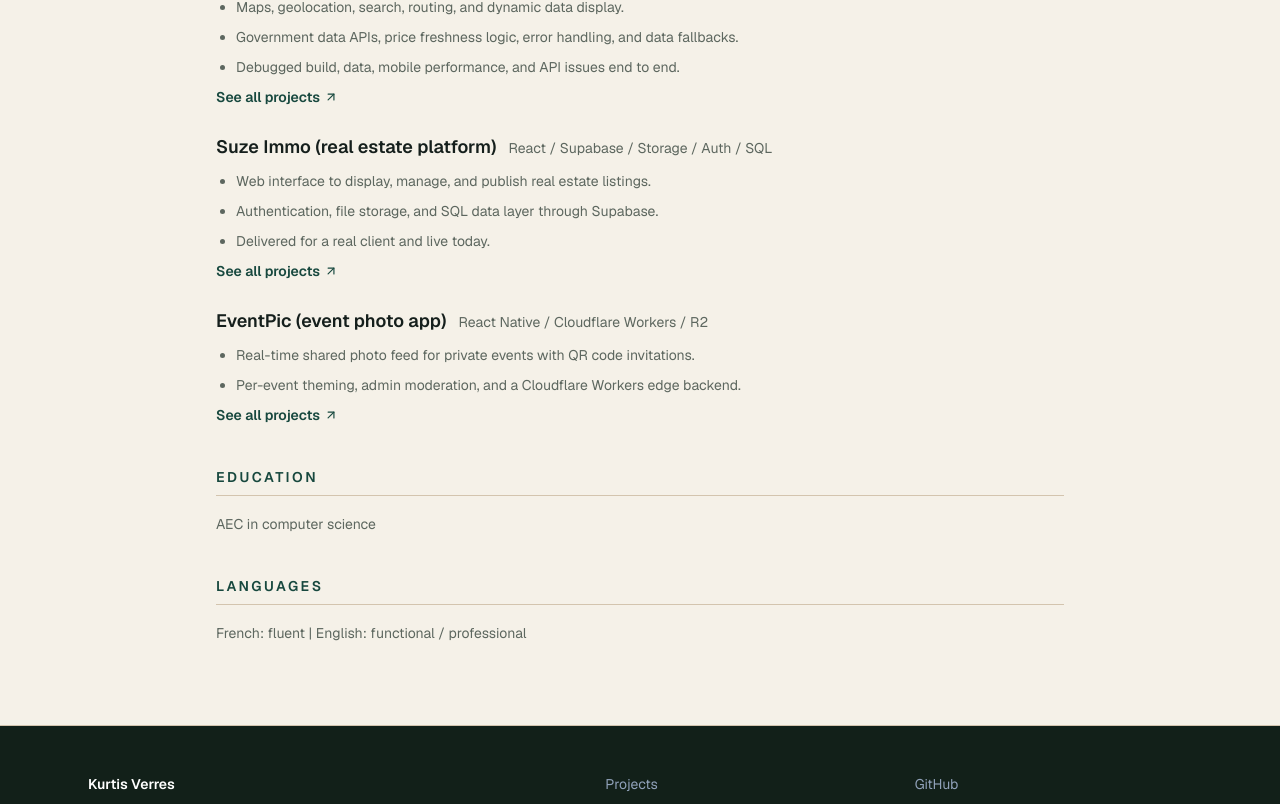
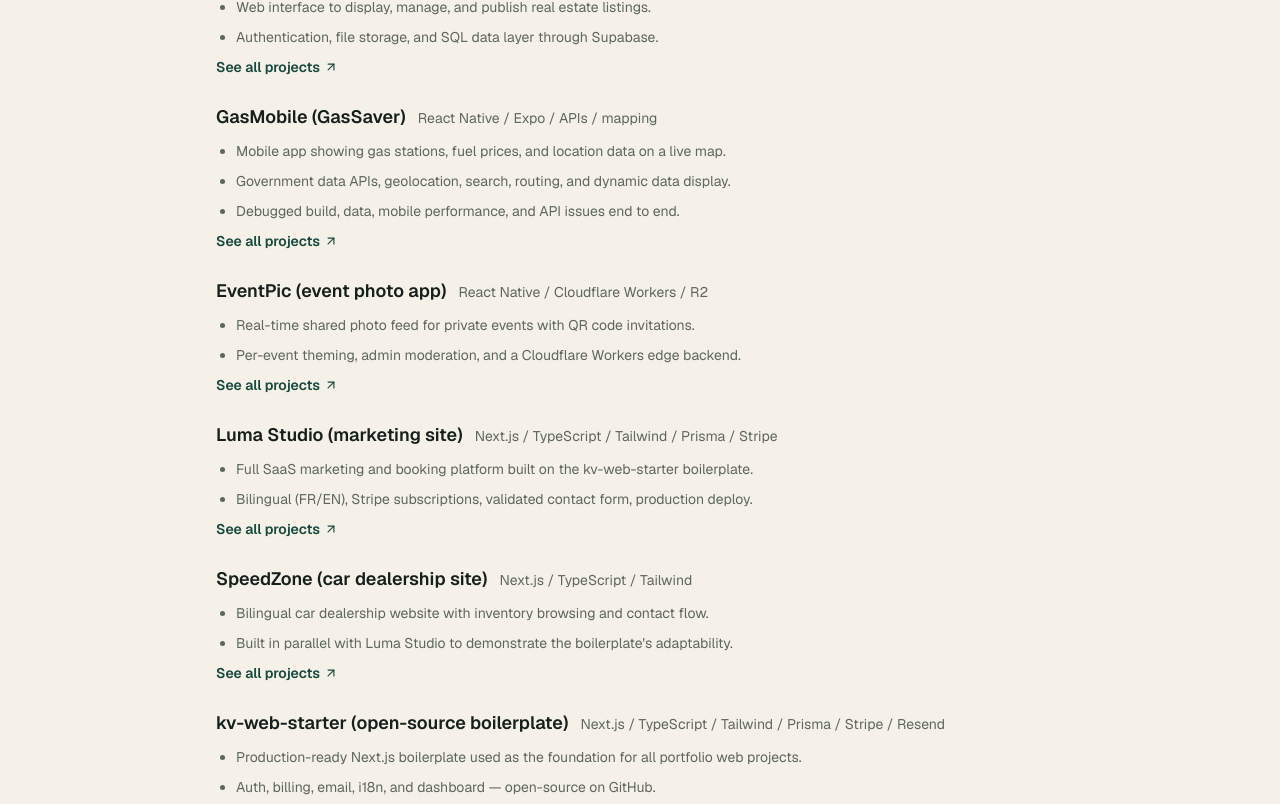
Before and after one commit to kurtisv/dev-portfolio, a Next.js app in the folder apps/web/: page /cv in a window 1280 px wide. Shown: the part 1476-2280 px from the top of the page. Built offline with nearby package versions, Linux system fonts and the light colour scheme; no server answers.

Commit message:
feat(contact): send notification to owner; fix contact copy/meta; add all 6 projects to CV

```diff
--- a/apps/web/src/app/actions/contact.tsx
+++ b/apps/web/src/app/actions/contact.tsx
@@ -3,7 +3,9 @@
 import { z } from "zod";
 
 import { ContactConfirmationEmail } from "@/emails/contact-confirmation";
+import { ContactNotificationEmail } from "@/emails/contact-notification";
 import { sendTransactionalEmail } from "@/lib/email/resend";
+import { aboutProfile } from "@/data/portfolio";
 
 const contactSchema = z.object({
   name: z.string().min(2),
@@ -24,9 +26,25 @@
     return;
   }
 
-  await sendTransactionalEmail({
-    to: parsed.data.email,
-    subject: "Portfolio message received",
-    react: <ContactConfirmationEmail name={parsed.data.name} />,
-  });
+  const { name, email, projectType, message } = parsed.data;
+
+  await Promise.all([
+    sendTransactionalEmail({
+      to: aboutProfile.email,
+      subject: `Portfolio contact from ${name}`,
+      react: (
+        <ContactNotificationEmail
+          name={name}
+          email={email}
+          projectType={projectType}
+          message={message}
+        />
+      ),
+    }),
+    sendTransactionalEmail({
+      to: email,
+      subject: "Portfolio message received",
+      react: <ContactConfirmationEmail name={name} />,
+    }),
+  ]);
 }
--- a/apps/web/src/app/contact/page.tsx
+++ b/apps/web/src/app/contact/page.tsx
@@ -12,7 +12,7 @@
 
 export const metadata: Metadata = {
   title: "Contact",
-  description: "Contact Kurtis V. about web products, portfolio work, or client projects.",
+  description: "Contact Kurtis Verres about web products, portfolio work, or client projects.",
 };
 
 const copy = {
@@ -26,7 +26,7 @@
       "Best fit: Next.js websites, SaaS dashboards, API portals, product cleanup, and deployment-ready portfolio work.",
     formTitle: "Project message",
     formText:
-      "Short and specific is enough. The form is wired through the portfolio contact action and can be connected to Resend.",
+      "Short and specific is enough. I'll reply to your email directly.",
     name: "Name",
     projectType: "Project type",
     placeholder: "Website, dashboard, API, mobile app",
@@ -43,7 +43,7 @@
       "Bon fit: sites Next.js, dashboards SaaS, portails API, nettoyage produit et portfolios prets a deployer.",
     formTitle: "Message projet",
     formText:
-      "Court et specifique suffit. Le formulaire utilise l'action contact du portfolio et peut etre connecte a Resend.",
+      "Court et specifique suffit. Je repondrai directement a ton email.",
     name: "Nom",
     projectType: "Type de projet",
     placeholder: "Site, dashboard, API, app mobile",
--- a/apps/web/src/app/cv/page.tsx
+++ b/apps/web/src/app/cv/page.tsx
@@ -36,24 +36,23 @@
     ],
     projectItems: [
       {
+        name: "Suze Immo (real estate platform)",
+        tech: "React / Supabase / Storage / Auth / SQL",
+        href: "/projects/suze-immo",
+        bullets: [
+          "Delivered for a real client and live today at suzeimmo.com.",
+          "Web interface to display, manage, and publish real estate listings.",
+          "Authentication, file storage, and SQL data layer through Supabase.",
+        ],
+      },
+      {
         name: "GasMobile (GasSaver)",
         tech: "React Native / Expo / APIs / mapping",
         href: "/projects/gasmobile",
         bullets: [
           "Mobile app showing gas stations, fuel prices, and location data on a live map.",
-          "Maps, geolocation, search, routing, and dynamic data display.",
-          "Government data APIs, price freshness logic, error handling, and data fallbacks.",
+          "Government data APIs, geolocation, search, routing, and dynamic data display.",
           "Debugged build, data, mobile performance, and API issues end to end.",
-        ],
-      },
-      {
-        name: "Suze Immo (real estate platform)",
-        tech: "React / Supabase / Storage / Auth / SQL",
-        href: "/projects/suze-immo",
-        bullets: [
-          "Web interface to display, manage, and publish real estate listings.",
-          "Authentication, file storage, and SQL data layer through Supabase.",
-          "Delivered for a real client and live today.",
         ],
       },
       {
@@ -63,6 +62,33 @@
         bullets: [
           "Real-time shared photo feed for private events with QR code invitations.",
           "Per-event theming, admin moderation, and a Cloudflare Workers edge backend.",
+        ],
+      },
+      {
+        name: "Luma Studio (marketing site)",
+        tech: "Next.js / TypeScript / Tailwind / Prisma / Stripe",
+        href: "/projects/luma-studio",
+        bullets: [
+          "Full SaaS marketing and booking platform built on the kv-web-starter boilerplate.",
+          "Bilingual (FR/EN), Stripe subscriptions, validated contact form, production deploy.",
+        ],
+      },
+      {
+        name: "SpeedZone (car dealership site)",
+        tech: "Next.js / TypeScript / Tailwind",
+        href: "/projects/speedzone",
+        bullets: [
+          "Bilingual car dealership website with inventory browsing and contact flow.",
+          "Built in parallel with Luma Studio to demonstrate the boilerplate's adaptability.",
+        ],
+      },
+      {
+        name: "kv-web-starter (open-source boilerplate)",
+        tech: "Next.js / TypeScript / Tailwind / Prisma / Stripe / Resend",
+        href: "/projects/kv-web-starter",
+        bullets: [
+          "Production-ready Next.js boilerplate used as the foundation for all portfolio web projects.",
+          "Auth, billing, email, i18n, and dashboard — open-source on GitHub.",
         ],
       },
     ],
@@ -90,24 +116,23 @@
     ],
     projectItems: [
       {
+        name: "Suze Immo (plateforme immobiliere)",
+        tech: "React / Supabase / Storage / Auth / SQL",
+        href: "/projects/suze-immo",
+        bullets: [
+          "Livre pour un vrai client, en ligne aujourd'hui sur suzeimmo.com.",
+          "Interface web pour afficher, gerer et publier des proprietes immobilieres.",
+          "Authentification, stockage de fichiers et couche SQL via Supabase.",
+        ],
+      },
+      {
         name: "GasMobile (GasSaver)",
         tech: "React Native / Expo / API / cartographie",
         href: "/projects/gasmobile",
         bullets: [
           "App mobile affichant stations-service, prix d'essence et donnees de localisation sur carte.",
-          "Cartes, geolocalisation, recherche, itineraires et affichage dynamique de donnees.",
-          "API de donnees gouvernementales, logique de fraicheur des prix, gestion d'erreurs et fallbacks.",
+          "API de donnees gouvernementales, geolocalisation, recherche, itineraires et affichage dynamique.",
           "Debogage de bout en bout: builds, donnees, performances mobiles et appels API.",
-        ],
-      },
-      {
-        name: "Suze Immo (plateforme immobiliere)",
-        tech: "React / Supabase / Storage / Auth / SQL",
-        href: "/projects/suze-immo",
-        bullets: [
-          "Interface web pour afficher, gerer et publier des proprietes immobilieres.",
-          "Authentification, stockage de fichiers et couche de donnees SQL via Supabase.",
-          "Livre pour un vrai client et en ligne aujourd'hui.",
         ],
       },
       {
@@ -117,6 +142,33 @@
         bullets: [
           "Fil photo partage en temps reel pour evenements prives avec invitations QR.",
           "Theme par evenement, moderation admin et backend edge Cloudflare Workers.",
+        ],
+      },
+      {
+        name: "Luma Studio (site marketing)",
+        tech: "Next.js / TypeScript / Tailwind / Prisma / Stripe",
+        href: "/projects/luma-studio",
+        bullets: [
+          "Plateforme marketing et reservation SaaS construite sur le boilerplate kv-web-starter.",
+          "Bilingue FR/EN, abonnements Stripe, formulaire de contact valide, deploy production.",
+        ],
+      },
+      {
+        name: "SpeedZone (site concessionnaire auto)",
+        tech: "Next.js / TypeScript / Tailwind",
+        href: "/projects/speedzone",
+        bullets: [
+          "Site bilingue pour concessionnaire auto avec navigation inventaire et flux de contact.",
+          "Construit en parallele de Luma Studio pour demontrer l'adaptabilite du boilerplate.",
+        ],
+      },
+      {
+        name: "kv-web-starter (boilerplate open-source)",
+        tech: "Next.js / TypeScript / Tailwind / Prisma / Stripe / Resend",
+        href: "/projects/kv-web-starter",
+        bullets: [
+          "Boilerplate Next.js production-ready, base de tous les projets web du portfolio.",
+          "Auth, facturation, email, i18n et dashboard — open-source sur GitHub.",
         ],
       },
     ],
--- /dev/null
+++ b/apps/web/src/emails/contact-notification.tsx
@@ -0,0 +1,90 @@
+import {
+  Body,
+  Container,
+  Head,
+  Heading,
+  Html,
+  Preview,
+  Section,
+  Text,
+} from "@react-email/components";
+
+export function ContactNotificationEmail({
+  name,
+  email,
+  projectType,
+  message,
+}: {
+  name: string;
+  email: string;
+  projectType?: string;
+  message: string;
+}) {
+  return (
+    <Html>
+      <Head />
+      <Preview>New portfolio contact from {name}</Preview>
+      <Body style={body}>
+        <Container style={container}>
+          <Heading style={heading}>New contact message</Heading>
+          <Section>
+            <Text style={label}>From</Text>
+            <Text style={text}>{name} &lt;{email}&gt;</Text>
+            {projectType && (
+              <>
+                <Text style={label}>Project type</Text>
+                <Text style={text}>{projectType}</Text>
+              </>
+            )}
+            <Text style={label}>Message</Text>
+            <Text style={messageStyle}>{message}</Text>
+          </Section>
+        </Container>
+      </Body>
+    </Html>
+  );
+}
+
+const body = {
+  backgroundColor: "#f6f5f2",
+  color: "#161513",
+  fontFamily: "Arial, sans-serif",
+};
+
+const container = {
+  backgroundColor: "#ffffff",
+  border: "1px solid #dedbd2",
+  margin: "32px auto",
+  padding: "32px",
+  width: "560px",
+};
+
+const heading = {
+  fontSize: "20px",
+  lineHeight: "28px",
+  margin: "0 0 20px",
+};
+
+const label = {
+  color: "#17483e",
+  fontSize: "11px",
+  fontWeight: "600" as const,
+  letterSpacing: "0.12em",
+  textTransform: "uppercase" as const,
+  margin: "16px 0 4px",
+};
+
+const text = {
+  color: "#5f5b53",
+  fontSize: "15px",
+  lineHeight: "24px",
+  margin: "0",
+};
+
+const messageStyle = {
+  color: "#161513",
+  fontSize: "15px",
+  lineHeight: "24px",
+  margin: "0",
+  whiteSpace: "pre-wrap" as const,
+};
```
